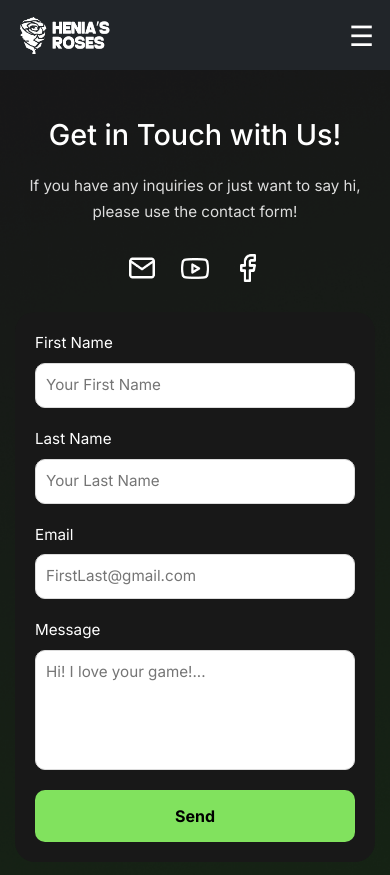
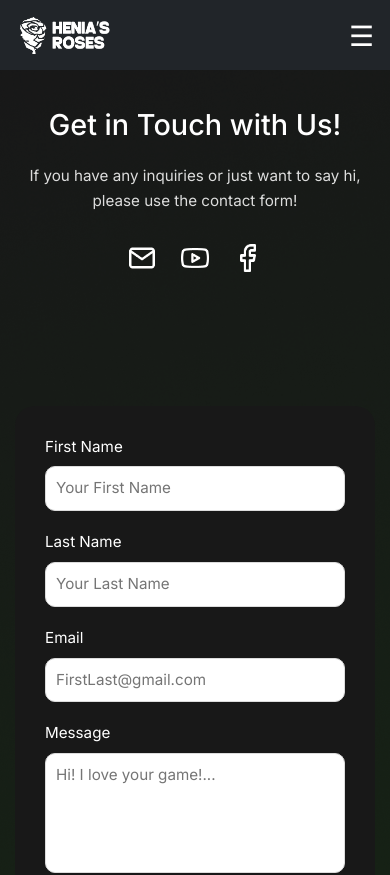
Before and after one commit to heniasroses/ForGuarWebsite, a Next.js app: page /contact-us in a window 390 px wide. Shown: the top 875 px of the page. Built offline with nearby package versions, Linux system fonts and the light colour scheme; no server answers.

Commit message:
Added Footer and Updated Forest Log
> Added Footer to all pages and improved their spaces (kasi nagulo ung iba nung nag add ako ng footer + may mga nagoverlap)
> Fixed size for Forest Log cards (di siya ganon ka consistent, kasi pumapangit yung responsiveness nya pag fixed size)

```diff
--- a/src/app/about-us/page.tsx
+++ b/src/app/about-us/page.tsx
@@ -2,6 +2,7 @@ import Navbar from "@/components/Navbar";
 import AboutUs from "@/components/AboutUs";
 import TrailerAboutUs from "@/components/TrailerAboutUs";
 import Team from "@/components/TeamMembers";
+import Footer from "@/components/Footer";
 
 export default function AboutUsPage() {
     return (
@@ -10,6 +11,7 @@ export default function AboutUsPage() {
         <AboutUs />
         <TrailerAboutUs />
         <Team />
+        <Footer />
       </>
     );
 }
--- a/src/app/contact-us/page.tsx
+++ b/src/app/contact-us/page.tsx
@@ -1,5 +1,6 @@
 import Navbar from "@/components/Navbar";
 import ContactUs from "@/components/ContactUs";
+import Footer from "@/components/Footer";
 
 export default function ContactUsPage() {
   return (
@@ -9,6 +10,10 @@ export default function ContactUsPage() {
       <main className="contactUsPageContent">
         <ContactUs />
       </main>
+
+      <div className="contactUsFooter">
+      <Footer />
+      </div>
     </>
   );
 }
--- a/src/app/forest-log/page.tsx
+++ b/src/app/forest-log/page.tsx
@@ -1,11 +1,13 @@
 import ForestLog from "@/components/ForestLog";
 import Navbar from "@/components/Navbar";
+import Footer from "@/components/Footer"
 
 export default function ForestLogPage() {
     return (
       <>
         <Navbar />
         <ForestLog />
+        <Footer />
       </>
     );
 }
--- a/src/components/AboutUs.tsx
+++ b/src/components/AboutUs.tsx
@@ -13,7 +13,6 @@ export default function AboutUs() {
           Henia’s Roses, established in 2025, is a student game development team under the Far Eastern University – Institute of Technology (FEU Tech), composed of Information Technology students specializing in Animation and Game Development. The group is composed of Leonabel P. Alcantara, Andrie C. Detera, Angel Janica C. Fabregas, and Heniarose Crishia V. Guansing, united by a shared passion for developing games that merge compelling aesthetics with immersive, educational storytelling.
         </p>
       </div>
-
     </div>
   );
 }
--- a/src/styles/styles.css
+++ b/src/styles/styles.css
@@ -1185,16 +1185,18 @@ envelope:hover {
   }
 }
 
+/* CONTACT US PAGE */
+
 .contactUsContainer {
-  min-height: 100vh;
+  min-height: 130vh;
   background: url("/img/ContactUsBG.png");
   background-size: cover;
   background-position: center;
   display: flex;
-  align-items: center;
-  justify-content: center;
   padding: 60px;
   font-family: "Inter";
+
+  margin-top: -80px;
 }
 
 /* MAIN LAYOUT */
@@ -1344,13 +1346,16 @@ textarea {
 
   .contactUsRow {
     flex-direction: column;
-    gap: 30px;
   }
 
   .contactLeft {
     text-align: center;
   }
 
+  .contactLeft h1{
+    padding-top: 90px;
+  }
+
   .contactLeft p {
     max-width: none;
   }
@@ -1361,7 +1366,7 @@ textarea {
 
   .contactRight {
     width: 100%;
-    padding: 25px;
+    margin-bottom: 80px;
   }
 
   .rowTwoInputs {
@@ -1386,6 +1391,7 @@ textarea {
 
   .contactLeft h1 {
     font-size: 1.8rem;
+    padding-top: 100px;
   }
 
   .contactLeft p {
@@ -1393,8 +1399,8 @@ textarea {
   }
 
   .contactRight {
-    padding: 20px;
     border-radius: 20px;
+    margin-bottom: 90px;
   }
 
   .contactIcons {
@@ -1411,11 +1417,17 @@ textarea {
     padding: 10px;
     font-size: 0.95rem;
   }
+
+  .contactUsRow{
+    gap: 50px;
+  }
 }
 
 .contactUsPageContent {
     padding-top: 68px; /* navbar height */
 }
+
+/* FOREST LOG PAGE */
 
 .forestLogContainer {
   padding: 0;
@@ -1525,13 +1537,15 @@ textarea {
 
 .logsGrid {
   display: grid;
-  justify-items: center;
   grid-template-columns: repeat(
     auto-fit,
     minmax(320px, 1fr)
   );
+  justify-content: start;
 
   gap: 30px;
+  margin-bottom: 75px;
+
 }
 
 .forestLogCard {
@@ -1541,10 +1555,9 @@ textarea {
 
   display: flex;
   flex-direction: column;
-
+  width: 100%;
+  max-width: 400px;
   height: 250px;
-  width: 100%;
-  max-width: 720px;
   overflow: hidden;
 }
 
```
